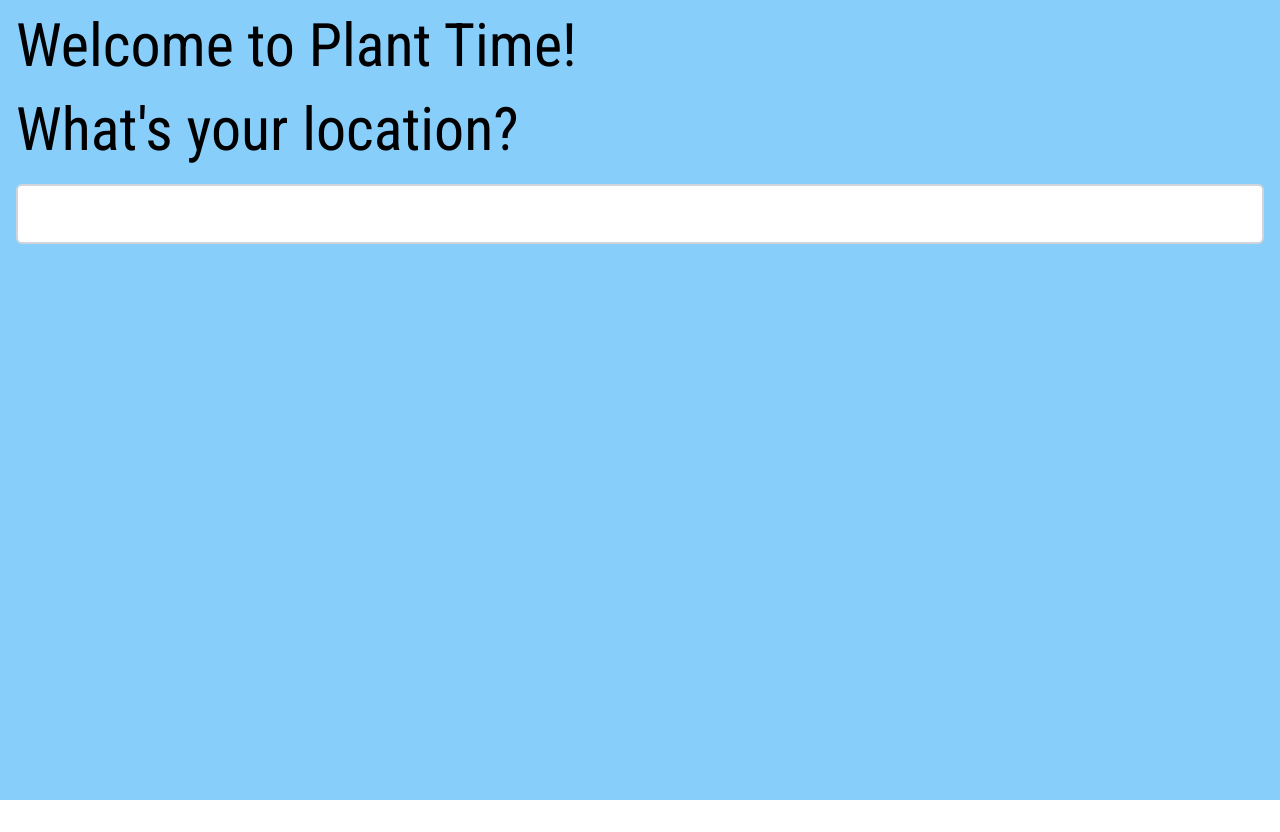
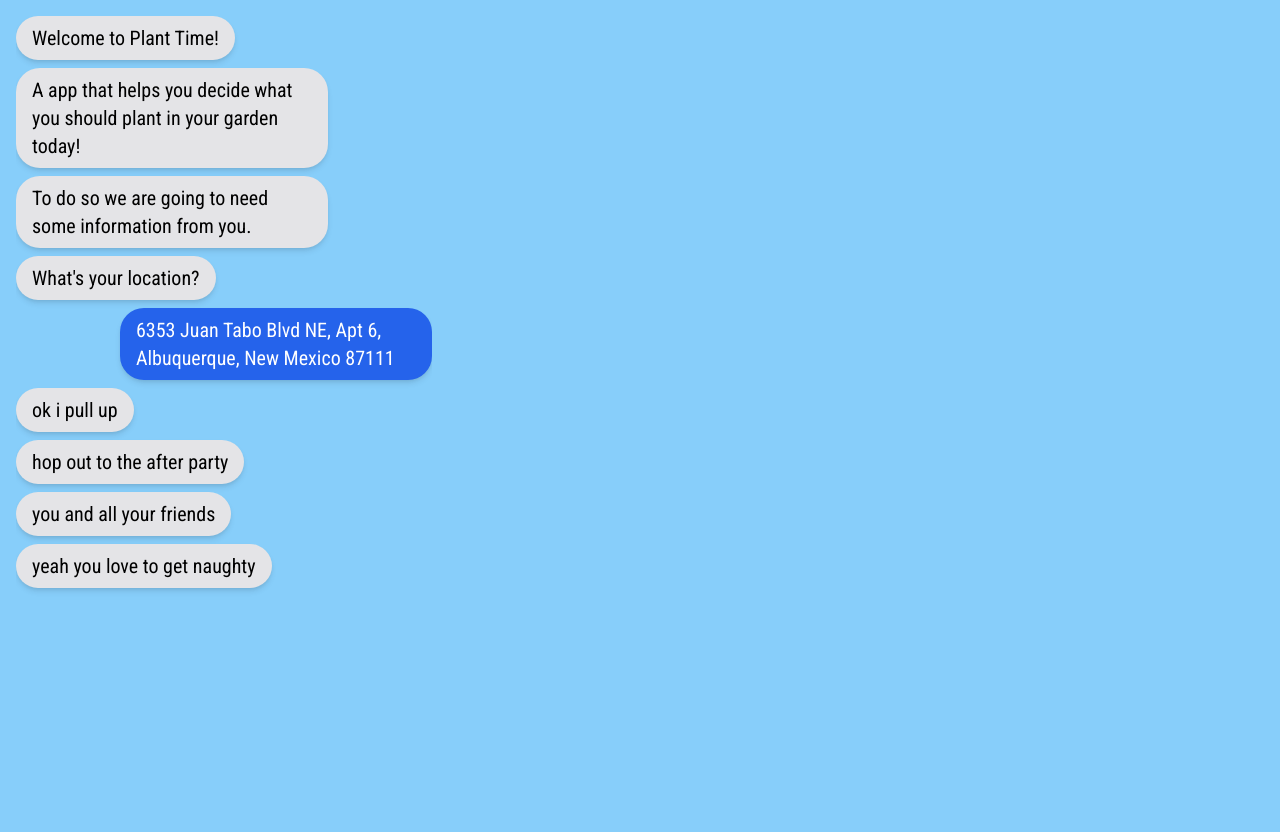
Before and after one commit to jkr-team/plant-time-web, a Next.js app: page / in a window 1280 px wide. Before the commit the page ends 800 px from the top, so only its background shows below. Built offline with nearby package versions, Linux system fonts and the light colour scheme.

Commit message:
working on new idea

```diff
--- /dev/null
+++ b/src/components/Chat.tsx
@@ -0,0 +1,25 @@
+import React, { ReactElement } from 'react';
+import classNames from 'classnames';
+import { TextBubbleProps } from './TextBubble';
+
+export interface ChatProps {
+  children: ReactElement<TextBubbleProps>[];
+}
+
+export const Chat = ({ children }: ChatProps) => {
+  return (
+    <div className='flex flex-col gap-2 w-full h-full overflow-y-auto'>
+      {children.map((child, index) => (
+        <div
+          key={index}
+          className={classNames('flex w-3/4', {
+            'ml-auto': child.props.type === 'sent',
+            'mr-auto': child.props.type === 'received',
+          })}
+        >
+          {child}
+        </div>
+      ))}
+    </div>
+  );
+};
--- a/src/components/MultiStepForm.tsx
+++ b/src/components/MultiStepForm.tsx
@@ -41,7 +41,7 @@ export const MultiStepForm = ({ steps, onSubmit }: MultiStepFormProps) => {
       {steps.slice(0, step).map((step, i) => (
         <React.Fragment key={step.title + i}>
           {step.title.split('\n').map((line, i) => (
-            <span key={line + i} className='text-4xl md:text-6xl'>
+            <span key={line + i}>
               {line}
             </span>
           ))}
@@ -52,7 +52,7 @@ export const MultiStepForm = ({ steps, onSubmit }: MultiStepFormProps) => {
 
       <Typewriter
         key={steps[step].title}
-        className='text-4xl md:text-6xl gap-6'
+        className='gap-6'
         values={steps[step].title.split('\n')}
         timing={50}
         onCompleted={() => setIsTypewriterDone(true)}
--- /dev/null
+++ b/src/components/TextBubble.tsx
@@ -0,0 +1,15 @@
+import React from 'react';
+import classNames from 'classnames';
+
+export interface TextBubbleProps {
+  children: React.ReactNode;
+  type: 'sent' | 'received';
+};
+
+export const TextBubble = ({ type, children }: TextBubbleProps) => {
+
+  return <div className={classNames('flex rounded-3xl text-xl py-2 px-4 w-fit max-w-full shadow-md animate-fade-in', {
+    'bg-blue-600 text-white dark:bg-blue-200 dark:text-black': type === 'sent',
+    'bg-zinc-200 text-black dark:bg-zinc-800 dark:text-white': type === 'received',
+  })}>{children}</div>;
+};
--- a/src/components/TextInput.tsx
+++ b/src/components/TextInput.tsx
@@ -1,17 +1,54 @@
-import React, { InputHTMLAttributes } from 'react';
-import classNames from 'classnames';
+import React from 'react';
+import { useFocusWithin } from '../hooks/useFocusWithin';
+
+type TextInputSuggestion = {
+  value: string;
+  id: string;
+};
 
 type TextInputProps = {
   type: 'text' | 'email' | 'password';
-  size: 'sm' | 'md' | 'lg';
+  getSuggestions?: (value: string) => TextInputSuggestion[];
+  onSuggestionSelect?: (suggestion: TextInputSuggestion) => void;
 } & React.HTMLAttributes<HTMLInputElement>;
 
-export const TextInput = ({ type, size, ...props }: TextInputProps) => {
-  const classes = classNames('w-full rounded-md border-2 border-gray-300 dark:border-gray-700', props.className, {
-    'px-4 py-2': size === 'md',
-    'px-2 py-1': size === 'sm',
-    'px-6 py-3 text-2xl': size === 'lg',
-  });
+export const TextInput = ({ type, ...props }: TextInputProps) => {
+  const [ref, isFocusedWithin] = useFocusWithin<HTMLDivElement>();
+  const [suggestions, setSuggestions] = React.useState<TextInputSuggestion[]>([]);
 
-  return <input {...props} type={type} className={classes} />;
+  return (
+    <div
+      ref={ref}
+      className='relative h-full w-full bg-sky-100 rounded-md border-b-2 border-sky-600 dark:border-gray-700'
+    >
+      <input
+        {...props}
+        type={type}
+        onInput={(e) => {
+          if (props.getSuggestions) {
+            setSuggestions(props.getSuggestions(e.currentTarget.value));
+          }
+
+          if (props.onInput) {
+            props.onInput(e);
+          }
+        }}
+        className={'w-full h-full bg-transparent focus:outline-none p-2'}
+      />
+
+      {isFocusedWithin && (
+        <div className='absolute flex flex-col top-full left-0 w-full bg-white dark:bg-gray-800 rounded-md shadow-md overflow-y-auto bg-transparent'>
+          {suggestions.map((suggestion) => (
+            <button
+              key={suggestion.id}
+              onClick={() => props.onSuggestionSelect && props.onSuggestionSelect(suggestion)}
+              className='flex items-center justify-start w-full p-2 border-b border-gray-300 bg-inherit dark:border-gray-700'
+            >
+              {suggestion.value}
+            </button>
+          ))}
+        </div>
+      )}
+    </div>
+  );
 };
--- a/src/pages/index.tsx
+++ b/src/pages/index.tsx
@@ -2,6 +2,8 @@ import { MultiStepForm } from '../components/MultiStepForm';
 import { Typewriter } from '../components/Typewriter';
 import { type FormStep } from '../components/MultiStepForm';
 import { TextInput } from '../components/TextInput';
+import { TextBubble } from '../components/TextBubble';
+import { Chat } from '../components/Chat';
 
 const steps = [
   {
@@ -10,14 +12,13 @@ const steps = [
       return (
         <TextInput
           type='text'
-          size='lg'
           onKeyDown={(e) => {
             if (e.key === 'Enter') {
               console.log('submitted location');
               //onSubmit();
             }
           }}
-        ></TextInput>
+        />
       );
     },
   },
@@ -57,8 +58,18 @@ const steps = [
 
 export default function Home() {
   return (
-    <main className='flex flex-col'>
-      <MultiStepForm steps={steps} onSubmit={() => console.log('form fully completed')}></MultiStepForm>
-    </main>
+    <div className="lg:w-1/3 h-screen">
+      <Chat>
+        <TextBubble type={'received'}>Welcome to Plant Time!</TextBubble>
+        <TextBubble type={'received'}>A app that helps you decide what you should plant in your garden today!</TextBubble>
+        <TextBubble type={'received'}>To do so we are going to need some information from you.</TextBubble>
+        <TextBubble type={'received'}>What's your location?</TextBubble>
+        <TextBubble type={'sent'}>6353 Juan Tabo Blvd NE, Apt 6, Albuquerque, New Mexico 87111</TextBubble>
+        <TextBubble type={'received'}>ok i pull up</TextBubble>
+        <TextBubble type={'received'}>hop out to the after party</TextBubble>
+        <TextBubble type={'received'}>you and all your friends</TextBubble>
+        <TextBubble type={'received'}>yeah you love to get naughty</TextBubble>
+      </Chat>
+    </div>
   );
 }
--- a/src/styles/globals.css
+++ b/src/styles/globals.css
@@ -15,3 +15,9 @@
     @apply contents;
   }
 }
+
+@layer components {
+  .container {
+    @apply mx-auto px-4 max-w-container;
+  }
+}
```
